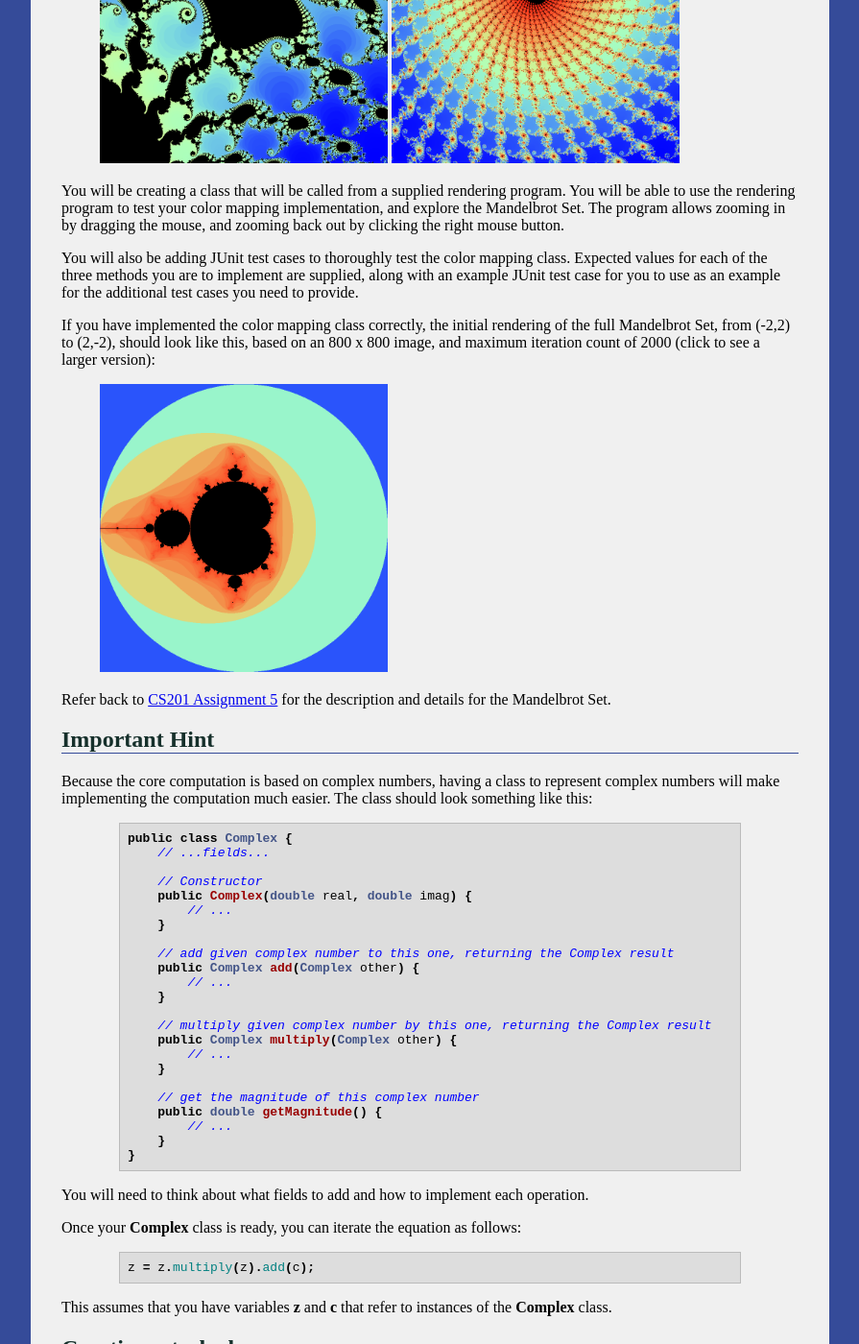
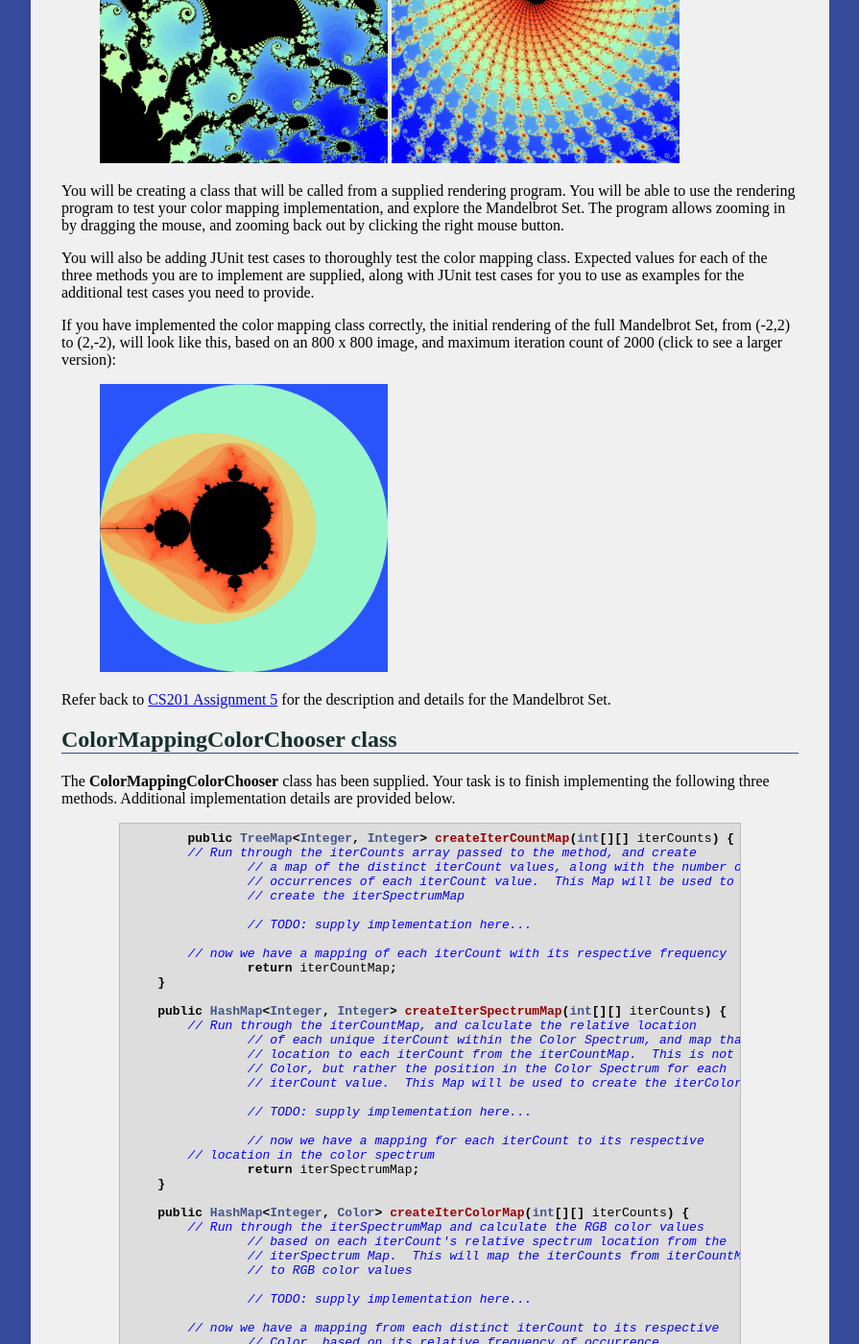
Before and after one commit to ycpcs/cs201-fall2017, a Jekyll site: the page built from assign/assign06.md, in a window 1280 px wide and 1400 px high, scrolled down 598 px. Shown: the whole window at 96% size, without its empty margins (192-1087 px from the left). Built offline with Jekyll 4.4.1, drawn with Linux system fonts in a browser that asks for light colours; some of the changed text lies outside the part shown.

Commit message:
creating assign06

```diff
--- a/assign/assign06.md
+++ b/assign/assign06.md
@@ -25,41 +25,57 @@ Here are a of couple of images captured from the Mandelbrot Set rendered using t
 
 You will be creating a class that will be called from a supplied rendering program.  You will be able to use the rendering program to test your color mapping implementation, and explore the Mandelbrot Set.  The program allows zooming in by dragging the mouse, and zooming back out by clicking the right mouse button.
 
-You will also be adding JUnit test cases to thoroughly test the color mapping class.  Expected values for each of the three methods you are to implement are supplied, along with an example JUnit test case for you to use as an example for the additional test cases you need to provide.
+You will also be adding JUnit test cases to thoroughly test the color mapping class.  Expected values for each of the three methods you are to implement are supplied, along with JUnit test cases for you to use as examples for the additional test cases you need to provide.
 
-If you have implemented the color mapping class correctly, the initial rendering of the full Mandelbrot Set, from (-2,2) to (2,-2), should look like this, based on an 800 x 800 image, and maximum iteration count of 2000 (click to see a larger version):
+If you have implemented the color mapping class correctly, the initial rendering of the full Mandelbrot Set, from (-2,2) to (2,-2), will look like this, based on an 800 x 800 image, and maximum iteration count of 2000 (click to see a larger version):
 
 > <a href="img/assign06/FullMandelbrotSet.png"><img style="width: 300px; height: 300px;" src="img/assign06/FullMandelbrotSet.png" /></a>
 
 Refer back to [CS201 Assignment 5](assign05.html) for the description and details for the Mandelbrot Set.
 
-Important Hint
+ColorMappingColorChooser class
 --------------
+The **ColorMappingColorChooser** class has been supplied.  Your task is to finish implementing the following three methods.  Additional implementation details are provided below.
 
-Because the core computation is based on complex numbers, having a class to represent complex numbers will make implementing the computation much easier. The class should look something like this:
 
 {% highlight java %}
-public class Complex {
-    // ...fields...
+	public TreeMap<Integer, Integer> createIterCountMap(int[][] iterCounts) {
+        // Run through the iterCounts array passed to the method, and create
+		// a map of the distinct iterCount values, along with the number of
+		// occurrences of each iterCount value.  This Map will be used to
+		// create the iterSpectrumMap
 
-    // Constructor
-    public Complex(double real, double imag) {
-        // ...
+		// TODO: supply implementation here...
+
+        // now we have a mapping of each iterCount with its respective frequency
+		return iterCountMap;
     }
 
-    // add given complex number to this one, returning the Complex result
-    public Complex add(Complex other) {
-        // ...
+    public HashMap<Integer, Integer> createIterSpectrumMap(int[][] iterCounts) {
+        // Run through the iterCountMap, and calculate the relative location
+		// of each unique iterCount within the Color Spectrum, and map that
+		// location to each iterCount from the iterCountMap.  This is not the
+		// Color, but rather the position in the Color Spectrum for each
+		// iterCount value.  This Map will be used to create the iterColorMap.
+
+		// TODO: supply implementation here...
+
+		// now we have a mapping for each iterCount to its respective
+        // location in the color spectrum
+		return iterSpectrumMap;
     }
 
-    // multiply given complex number by this one, returning the Complex result
-    public Complex multiply(Complex other) {
-        // ...
-    }
+    public HashMap<Integer, Color> createIterColorMap(int[][] iterCounts) {
+        // Run through the iterSpectrumMap and calculate the RGB color values
+		// based on each iterCount's relative spectrum location from the
+		// iterSpectrum Map.  This will map the iterCounts from iterCountMap
+		// to RGB color values
 
-    // get the magnitude of this complex number
-    public double getMagnitude() {
-        // ...
+		// TODO: supply implementation here...
+
+        // now we have a mapping from each distinct iterCount to its respective
+		// Color, based on its relative frequency of occurrence
+		return iterColorMap;
     }
 }
 {% endhighlight %}
@@ -178,15 +194,14 @@ Your submission will be graded according to the following criteria:
 - createIterCountMap:             20%
 - createIterSpectrumMap:          20%
 - createIterColorMap:             20%
-- createIterSpectrumMapTest:      10%
-- createIterColorMapTest:         10%
-- colorMappingColorChooserTest:   10%
+- createIterSpectrumMapTest:      15%
+- createIterColorMapTest:         15%
 - Design, coding style, comments: 10%
 
 Extra Credit
 -------------------
 
-For up to 25 points of extra credit, implement an additional color mapping that maps the existing iterCOunts uniformly across the color spectrum.  In other words, rather than distributing them based on their relative size, with larger iterCount entries being allocated a wider region of the color spectrum, allocate the same portion of the spectrum to each existing iterCount in the iterCountMap.
+For up to 25 points of extra credit, implement an additional color mapping that maps the existing iterCounts uniformly across the color spectrum.  In other words, rather than distributing them based on their relative size, with larger iterCount entries being allocated a wider region of the color spectrum, allocate the same portion of the spectrum to each existing iterCount in the iterCountMap.
 
 To get the full credit, you will also have to implement a full set of test cases for each new method that you create.
 
```
